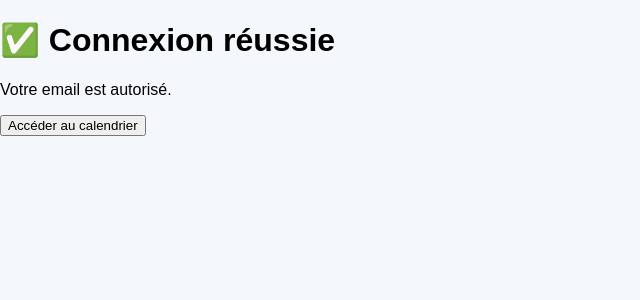
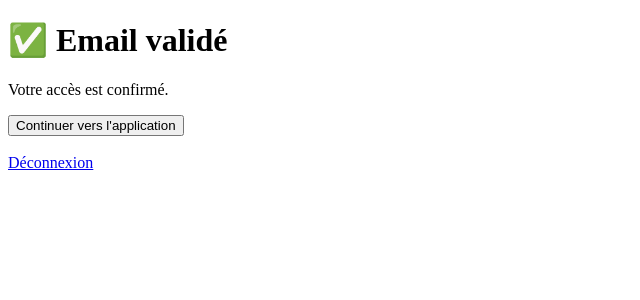
Before and after one commit to Airmac101/d3ntal-tech-calendrier, a Python web app: template templates/login_successful.html in a window 1280 px wide. Shown: the top 300 px of the page, without its empty margins (0-640 px from the left). Run offline with Jinja, Linux system fonts and the light colour scheme; the template is opened without the code that fills it, so the values that code supplies are empty.

Commit message:
Update login_successful.html

```diff
--- a/templates/login_successful.html
+++ b/templates/login_successful.html
@@ -2,17 +2,19 @@
 <html lang="fr">
 <head>
     <meta charset="UTF-8">
-    <title>Connexion réussie</title>
-    <link rel="stylesheet" href="{{ url_for('static', filename='style.css') }}">
+    <title>Accès autorisé</title>
 </head>
 <body>
 
-<h1>✅ Connexion réussie</h1>
-<p>Votre email est autorisé.</p>
+<h1>✅ Email validé</h1>
+<p>Votre accès est confirmé.</p>
 
 <a href="/calendar">
-    <button>Accéder au calendrier</button>
+    <button>Continuer vers l'application</button>
 </a>
+
+<br><br>
+<a href="/logout">Déconnexion</a>
 
 </body>
 </html>
```
